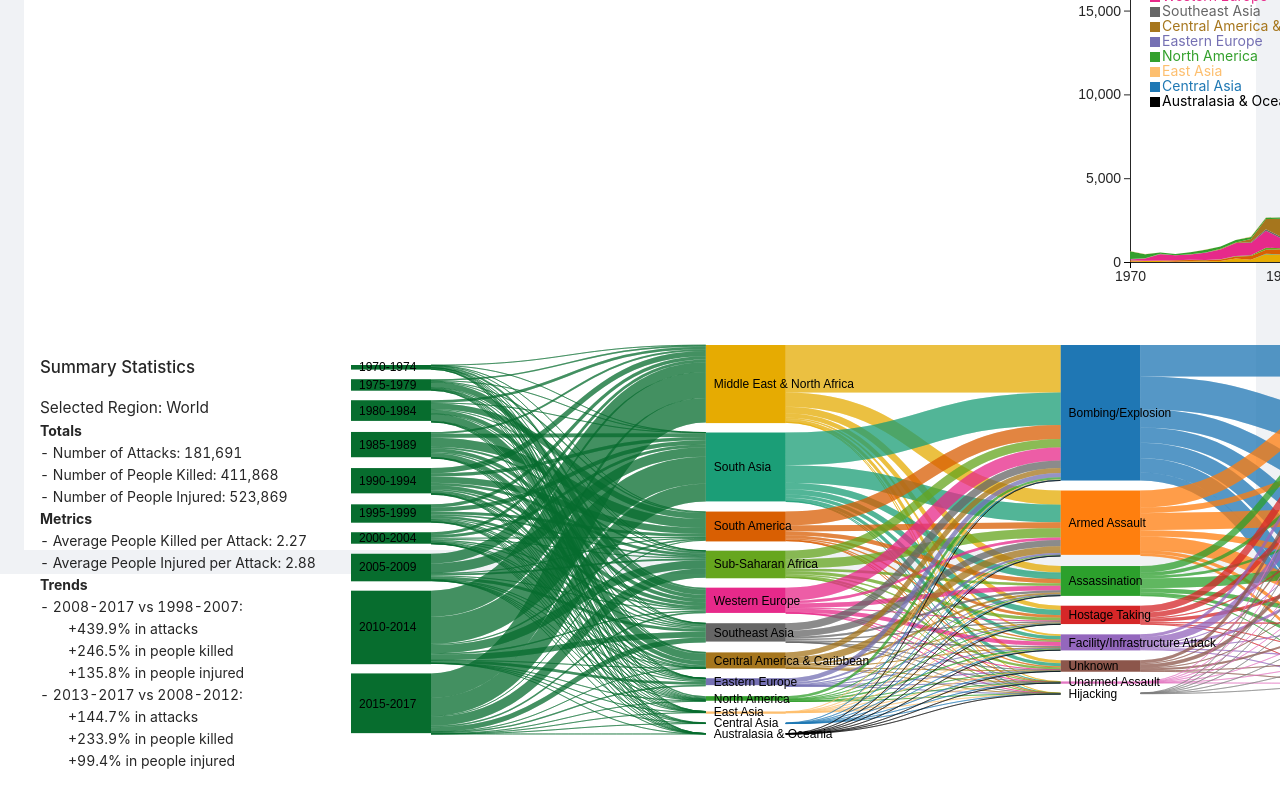
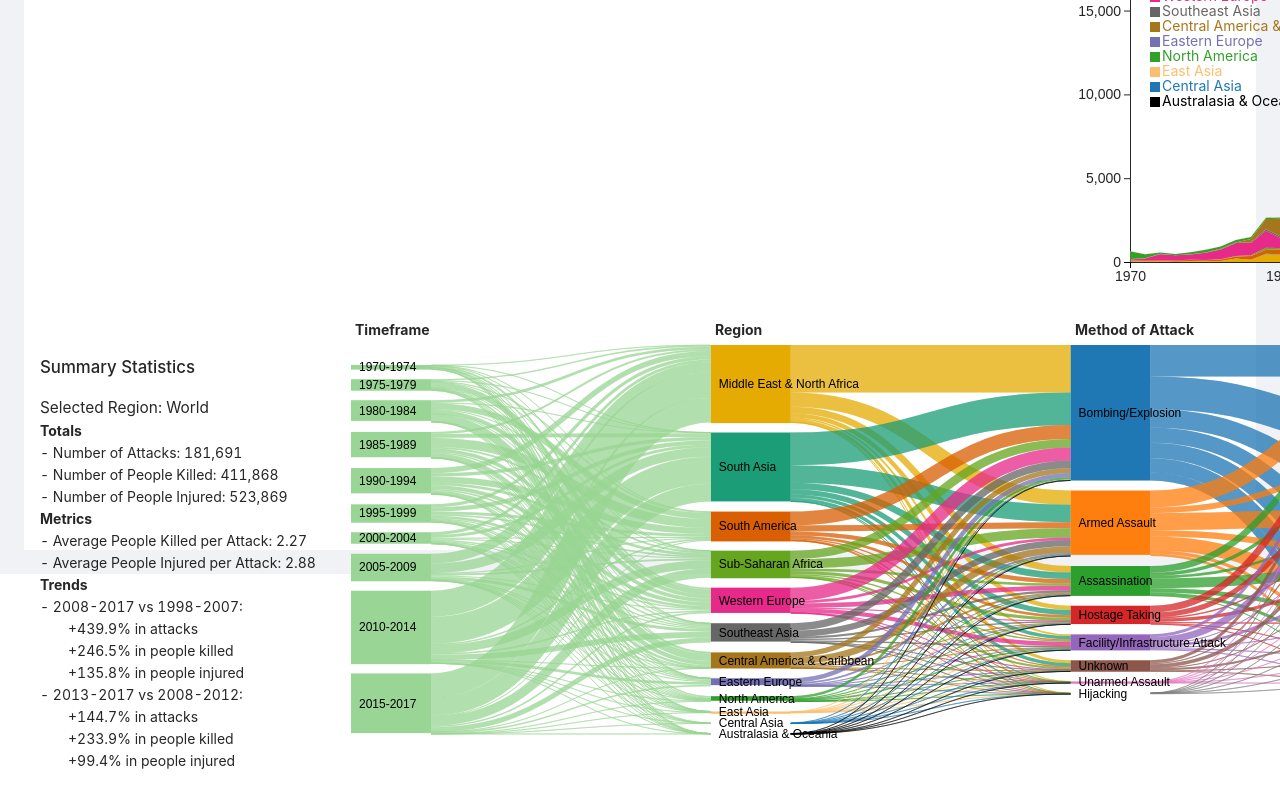
Before and after one commit to grantgambetta/ECS272-Final-Project, a Vue app: page / in a window 1280 px wide. Shown: the part 226-1026 px from the top of the page. Built offline with nearby package versions, Linux system fonts and the light colour scheme; no server answers.

Commit message:
modify color palette and added variable names to sankey

```diff
--- a/src/views/components/sankey.vue
+++ b/src/views/components/sankey.vue
@@ -54,7 +54,7 @@ export default {
         // console.log("Width is "+Element.clientWidth())
 
         var margin = {top: 10, right: 10, bottom: 10, left: 10},
-        width = 1520 - margin.left - margin.right,
+        width = 1540 - margin.left - margin.right,
         height = 470 - margin.top - margin.bottom;
 
         const nodeWidth = 80;
@@ -142,12 +142,10 @@ export default {
 
         const method=["Bombing/Explosion","Armed Assault","Assassination","Hostage Taking",
                         "Facility/Infrastructure Attack","Unknown","Unarmed Assault","Hijacking"]
-        const color_method=[ "#1f77b4","#ff7f0e","#2ca02c","#d62728",
-                             "#9467bd","#8c564b","#e377c2","#7f7f7f"]
+        const color_method=["#1f77b4","#ff7f0e","#2ca02c","#d62728","#9467bd","#8c564b","#e377c2","#7f7f7f","#bcbd22","#17becf"]
         const group_years=["1970-1974","1975-1979","1980-1984","1985-1989","1990-1994",
                       "1995-1999","2000-2004","2005-2009","2010-2014","2015-2017"]
-        const color_years=[ "#076d2e","#076d2e","#076d2e","#076d2e","#076d2e",
-                            "#076d2e","#076d2e","#076d2e","#076d2e","#076d2e"] // same color so it does not convey more information
+        const color_years=["#99d594", "#99d594", "#99d594", "#99d594", "#99d594", "#99d594", "#99d594", "#99d594", "#99d594", "#99d594"] // same color so it does not convey more information
         const target=["Private Citizens & Property","Military","Police",
                       "Business, Utilities & Communication","Unknown, religious & militia",
                       "Government","Transportation"]
--- a/src/views/pages/home.vue
+++ b/src/views/pages/home.vue
@@ -10,7 +10,7 @@
         </div>
         <div class="column">
             <div class="row">
-                <h1 class="VisTitle" style = "position: absolute; left: 1350px; top: 110px;">Evolution over time</h1>
+                <h1 class="VisTitle" style = "position: absolute; left: 1400px; top: 110px;">Evolution Overtime</h1>
                 <StackedArea v-if="dataExists" :myStackedAreaData="myStackedAreaData" :regionString="regionString"/>
             </div>
         </div>
@@ -49,6 +49,11 @@
         <div id="kills_5" style="padding-left:2em;">+233.9% in people killed</div>
         <div id="injured_5" style="padding-left:2em;">+99.4% in people injured</div>
     </div>
+    <b style = "position: absolute; left: 355px; top: 545px;font-size: 1em;">Timeframe</b>
+    <b style = "position: absolute; left: 715px; top: 545px;font-size: 1em;">Region</b>
+    <b style = "position: absolute; left: 1075px; top: 545px;font-size: 1em;">Method of Attack</b>
+    <b style = "position: absolute; left: 1430px; top: 545px;font-size: 1em;">Target</b>
+    <b style = "position: absolute; left: 1790px; top: 545px;font-size: 1em;">Perpetrator</b>
 </template>
 
 <script>
```
